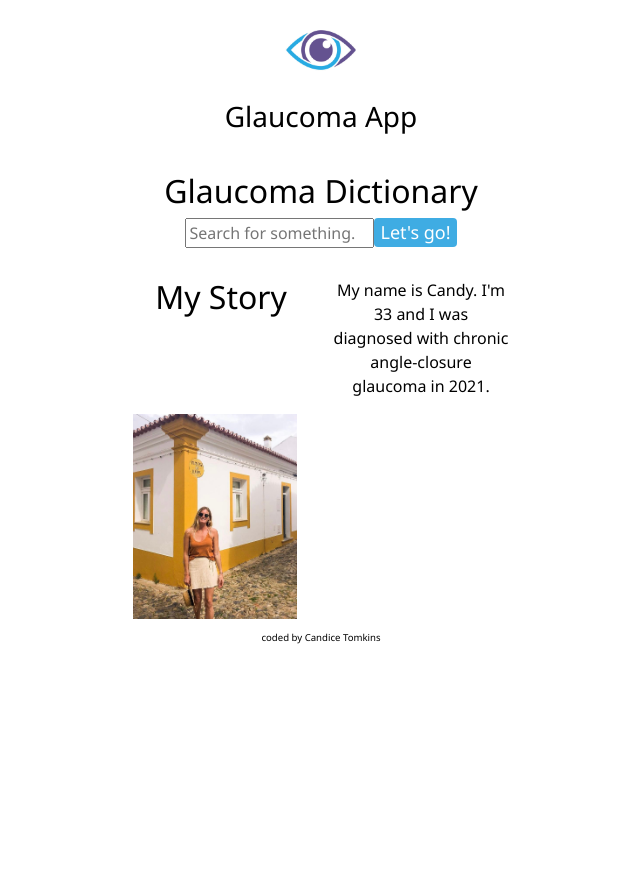
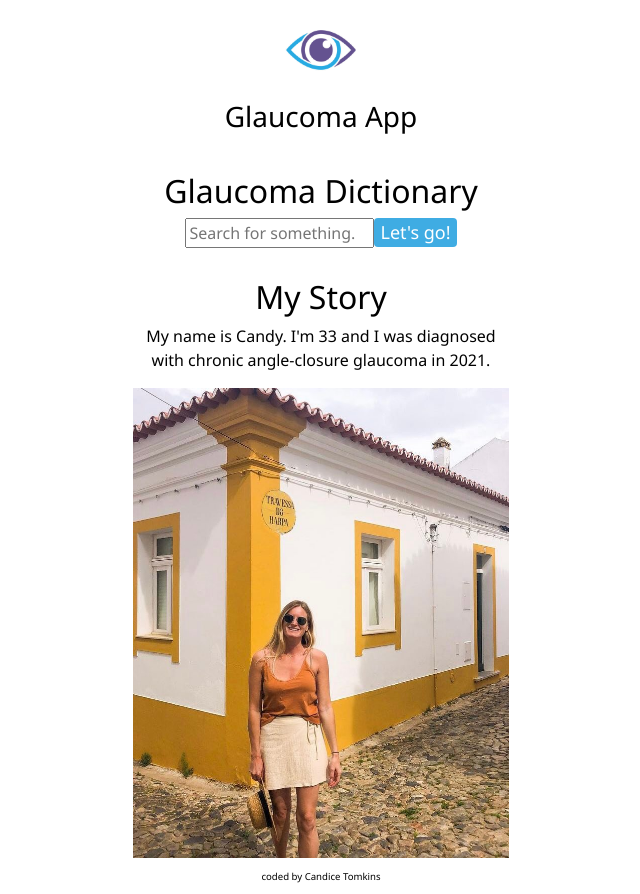
Before and after one commit to CandiceTomkins/glaucoma-app, a React (Create React App) app: page / in a window 1280 px wide. Shown: the whole page, without its empty margins (319-959 px from the left). Before the commit the page ends 800 px from the top, so only its background shows below. Built offline with nearby package versions, Linux system fonts and the light colour scheme.

Commit message:
removed grid

```diff
--- a/src/MyStory.js
+++ b/src/MyStory.js
@@ -5,26 +5,18 @@ import candy from "./candy-yellow-white-house.jpeg";
 export default function MyStory() {
   return (
     <div className="container myStory">
-      <div className="row">
-        <div className="col-6">
       <h2>My Story</h2>
-        </div>
-        <div className="col-6">
+
       <p>
-            My name is Candy. I'm 33 and I was diagnosed with chronic
-            angle-closure glaucoma in 2021.
+        My name is Candy. I'm 33 and I was diagnosed with chronic angle-closure
+        glaucoma in 2021.
       </p>
-        </div>
-        <div className="row">
-          <div className="col-6">
+
       <img
         src={candy}
         alt="candy-yellow-white-house"
         className="candy img-fluid"
       />
     </div>
-        </div>
-      </div>
-    </div>
   );
 }
```
Lines whose indentation alone changed are shown as unchanged.
